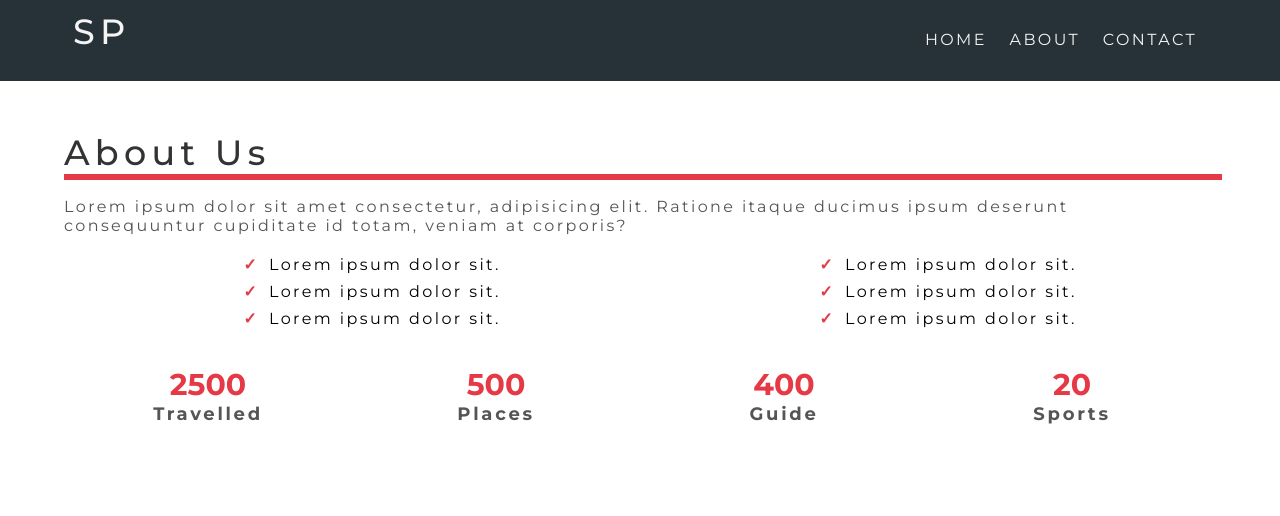
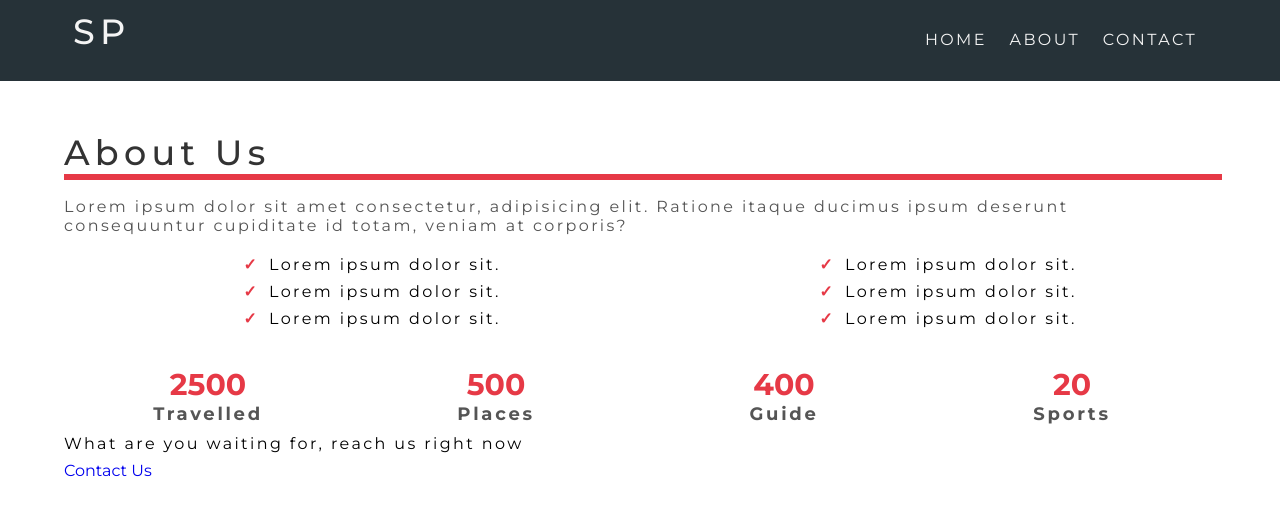
Before and after one commit to shankarpandey7230/CSSP1, a plain HTML site: page about.html in a window 1280 px wide. Drawn offline with Linux system fonts and the light colour scheme.

Commit message:
banner html

```diff
--- a/about.html
+++ b/about.html
@@ -67,6 +67,14 @@
             <p>Sports</p>
           </div>
         </div>
+        <div class="cta-banner">
+          <div class="cta-banner-left">
+            <p class="cta-line">What are you waiting for, reach us right now</p>
+          </div>
+          <div class="cta-banner-right">
+            <a href="contact.html" class="btn-cta">Contact Us</a>
+          </div>
+        </div>
       </div>
     </section>
   </body>
```
